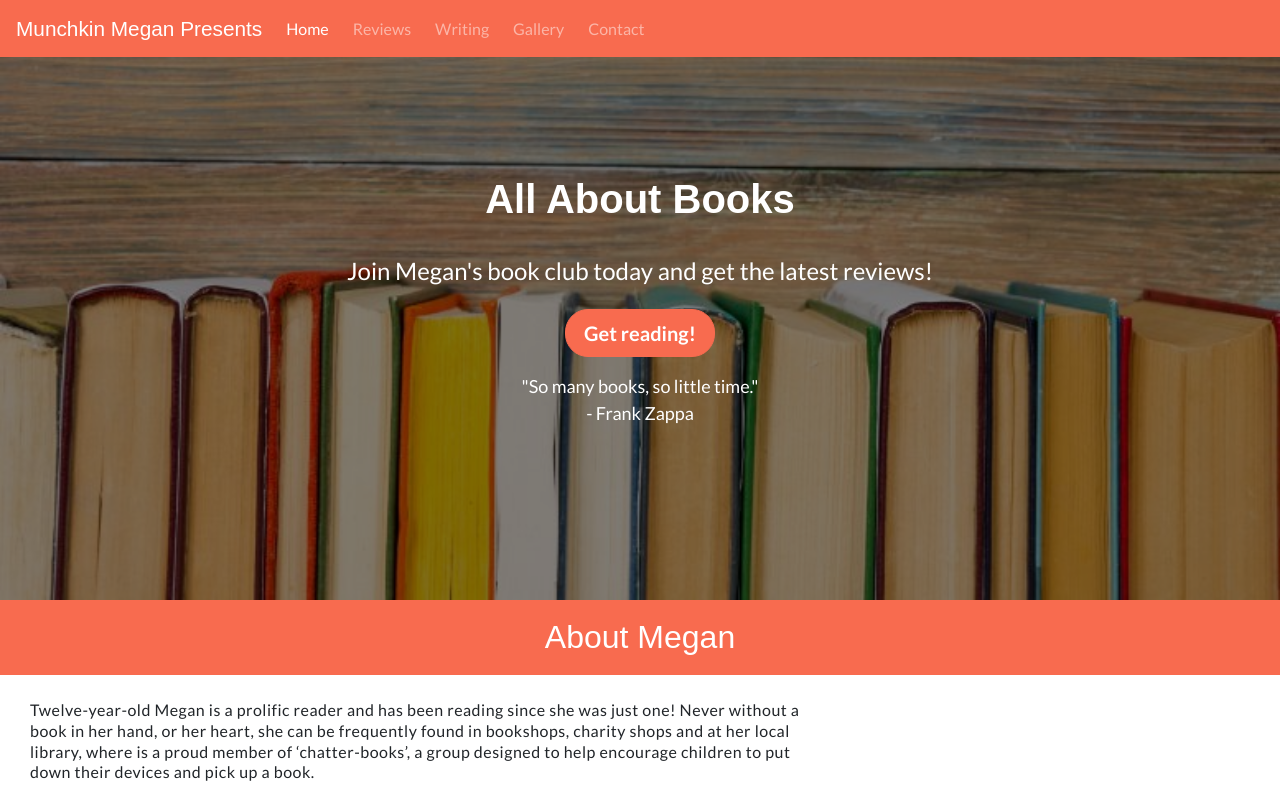
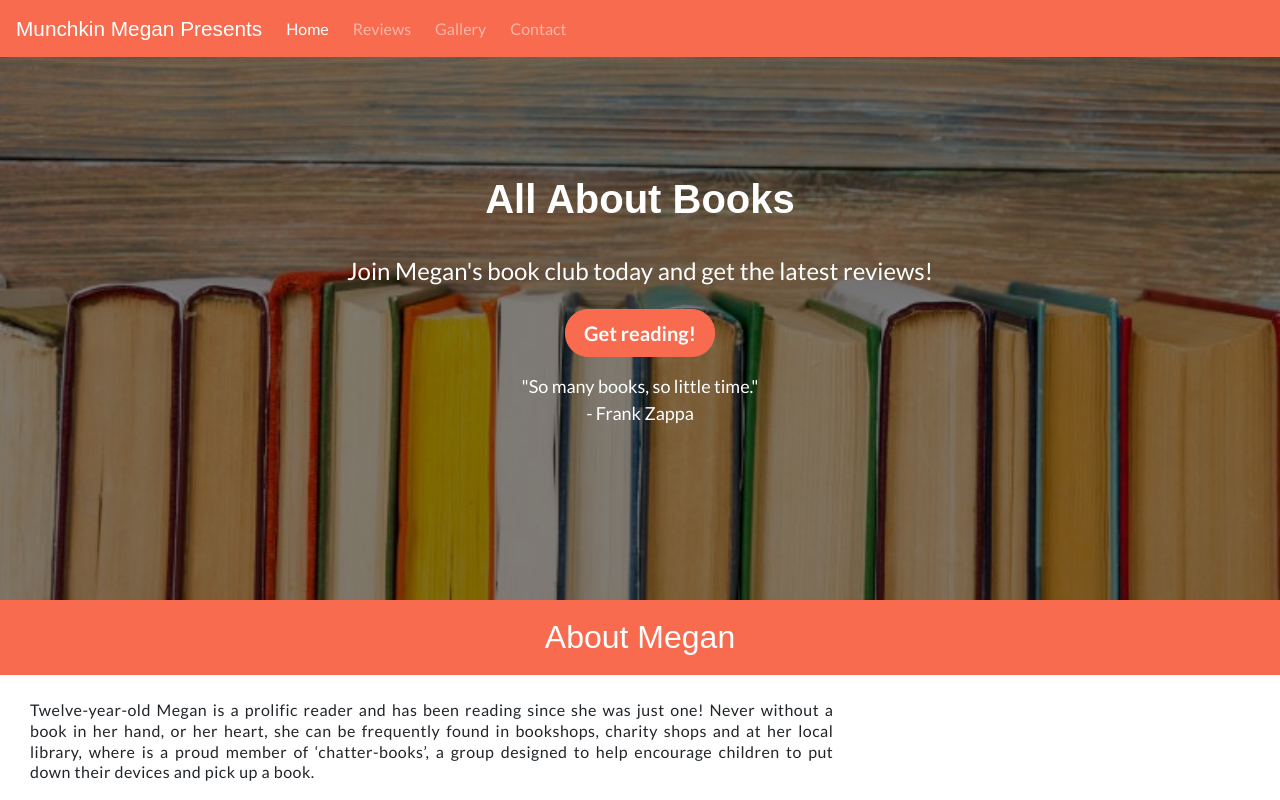
Before and after one commit to Code-Institute-Submissions/Munchkin-Megan, a plain HTML site: page index.html in a window 1280 px wide. Shown: the top 800 px of the page. Drawn offline with nearby package versions, Linux system fonts and the light colour scheme; a web font is replaced by a local one.

Commit message:
issues with computer, saving minor changes before restarting,

```diff
--- a/assets/css/style.css
+++ b/assets/css/style.css
@@ -292,10 +292,11 @@ body {
 .about-text {
     letter-spacing: .5px;
     line-height: 1.3;
+    text-align: justify;
     margin-top: 25px;
     margin-bottom: 25px;
-    padding-left: 15;
-    padding-right: 15;
+    display: inline-block;
+
 }
 
 
--- a/index.html
+++ b/index.html
@@ -45,9 +45,6 @@
 					</li>
 					<li class="nav-item mr-2">
 						<a class="nav-link" href="reviews.html">Reviews</a>
-					</li>
-					<li class="nav-item mr-2">
-						<a class="nav-link" href="#">Writing</a>
 					</li>
 					<li class="nav-item mr-2">
 						<a class="nav-link" href="#">Gallery</a>
```
Also changed, not shown: reviews.html (+0 -3 lines).
